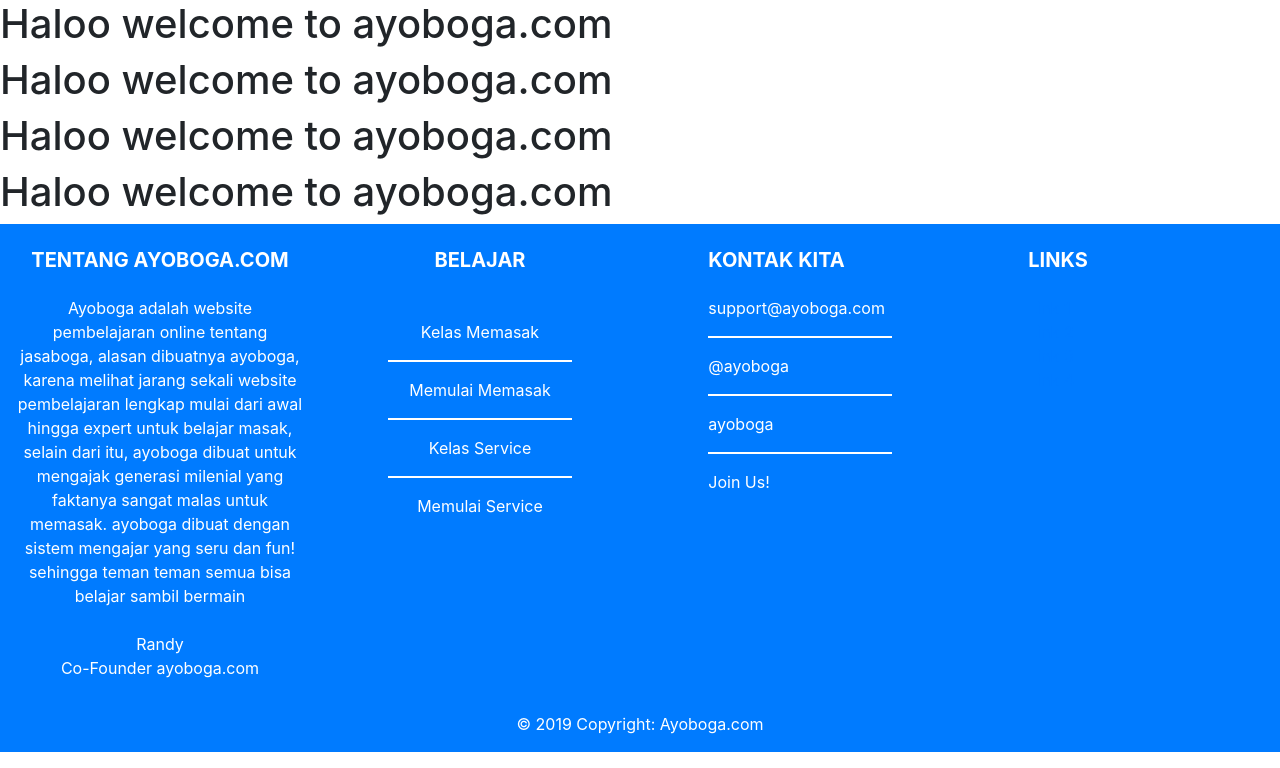
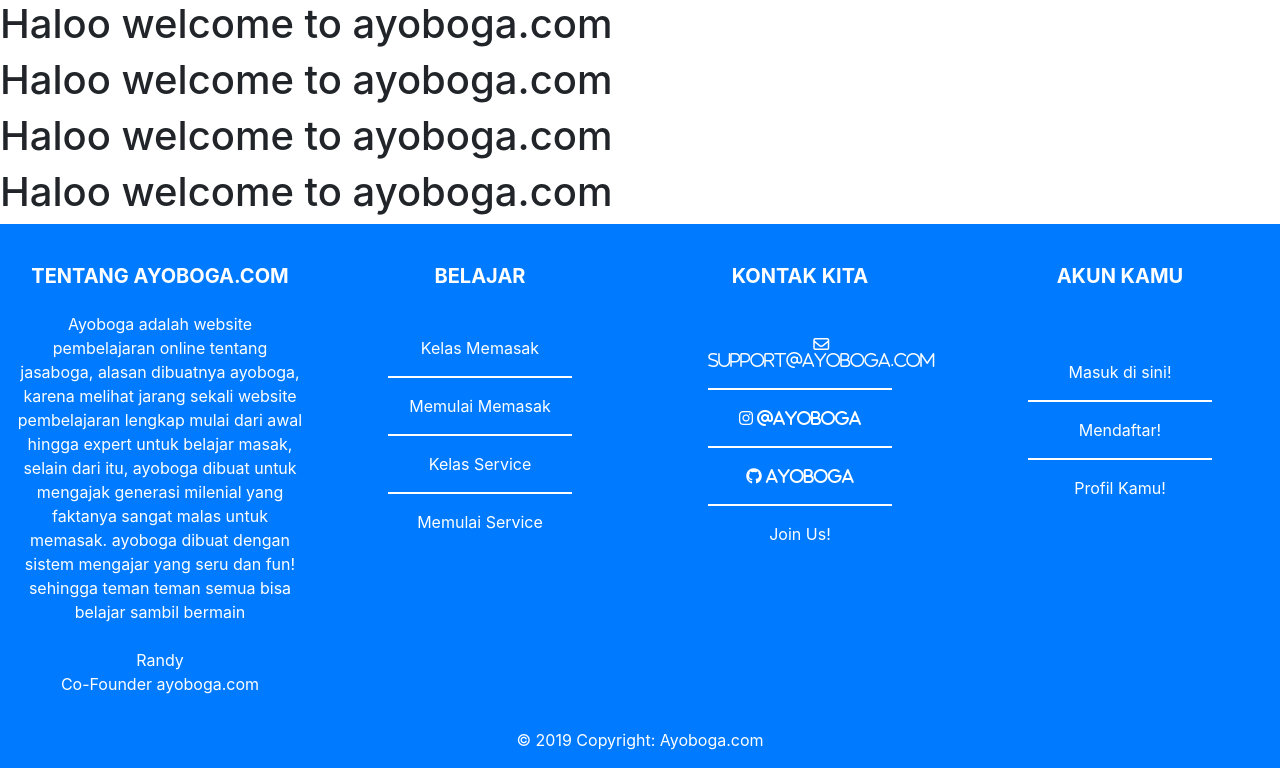
Before and after one commit to randynetworks/ayobogaReborn, a CodeIgniter app: page /database/ in a window 1280 px wide. Shown: the part 1232-2000 px from the top of the page. Run offline with CodeIgniter, Linux system fonts and the light colour scheme; some libraries are stand-ins or nearby versions.

Commit message:
MENYELESAIKAN FOOTER DAN HEADER

```diff
--- a/application/views/templates/footer.php
+++ b/application/views/templates/footer.php
@@ -5,7 +5,7 @@
 
     <!--Footer Links-->
     <div class="container-fluid">
-      <div class="row">
+      <div class="row pt-3">
 
         <!--First column-->
         <div class="col-md-3 text-center">
@@ -42,14 +42,15 @@
         <hr class="w-100 clearfix d-md-none">
 
         <!--Third column-->
-        <div class="col-md-2 mx-auto">
+        <div class="col-md-2 mx-auto text-center">
           <h5 class="text-uppercase font-weight-bold mb-4">Kontak Kita</h5>
+          <br>
           <ul class="list-unstyled">
-            <li><a href="#!" class="text-white">support@ayoboga.com</a></li>
+            <li><a href="#!" class="text-white"><i class="far fa-envelope"> support@ayoboga.com</i> </a></li>
             <hr>
-            <li><a href="#!" class="text-white">@ayoboga</a></li>
+            <li><a href="#!" class="text-white"><i class="fab fa-instagram"> @ayoboga</i></a></li>
             <hr>
-            <li><a href="#!" class="text-white">ayoboga</a></li>
+            <li><a href="#!" class="text-white"><i class="fab fa-github"> ayoboga</i></a></li>
             <hr>
             <li><a href="#!" class="text-white">Join Us!</a></li>
           </ul>
@@ -59,13 +60,16 @@
         <hr class="w-100 clearfix d-md-none">
 
         <!--Fourth column-->
-        <div class="col-md-2 mx-auto">
-          <h5 class="text-uppercase font-weight-bold mb-4">Links</h5>
+
+        <div class="col-md-2 mx-auto text-center">
+          <h5 class="text-uppercase font-weight-bold mb-4">Akun kamu</h5>
+          <br><br>
           <ul class="list-unstyled">
-            <li><a href="#!">Link 1</a></li>
-            <li><a href="#!">Link 2</a></li>
-            <li><a href="#!">Link 3</a></li>
-            <li><a href="#!">Link 4</a></li>
+            <li><a href="#!" class="text-white">Masuk di sini!</a></li>
+            <hr>
+            <li><a href="#!" class="text-white">Mendaftar!</a></li>
+            <hr>
+            <li><a href="#!" class="text-white">Profil Kamu!</a></li>
           </ul>
         </div>
         <!--/.Fourth column-->
@@ -88,7 +92,7 @@
 
 </body>
 
-
+    <script src="https://use.fontawesome.com/eee41407f2.js"></script>
     <script src="https://code.jquery.com/jquery-3.2.1.slim.min.js" integrity="sha384-KJ3o2DKtIkvYIK3UENzmM7KCkRr/rE9/Qpg6aAZGJwFDMVNA/GpGFF93hXpG5KkN" crossorigin="anonymous"></script>
     <script src="https://cdnjs.cloudflare.com/ajax/libs/popper.js/1.12.9/umd/popper.min.js" integrity="sha384-ApNbgh9B+Y1QKtv3Rn7W3mgPxhU9K/ScQsAP7hUibX39j7fakFPskvXusvfa0b4Q" crossorigin="anonymous"></script>
     <script src="https://maxcdn.bootstrapcdn.com/bootstrap/4.0.0/js/bootstrap.min.js" integrity="sha384-JZR6Spejh4U02d8jOt6vLEHfe/JQGiRRSQQxSfFWpi1MquVdAyjUar5+76PVCmYl" crossorigin="anonymous"></script>
--- a/application/views/templates/header.php
+++ b/application/views/templates/header.php
@@ -23,7 +23,6 @@
     }
     </style>
 
-    <script src="https://use.fontawesome.com/eee41407f2.js"></script>
 </head>
 <body>
 
```
